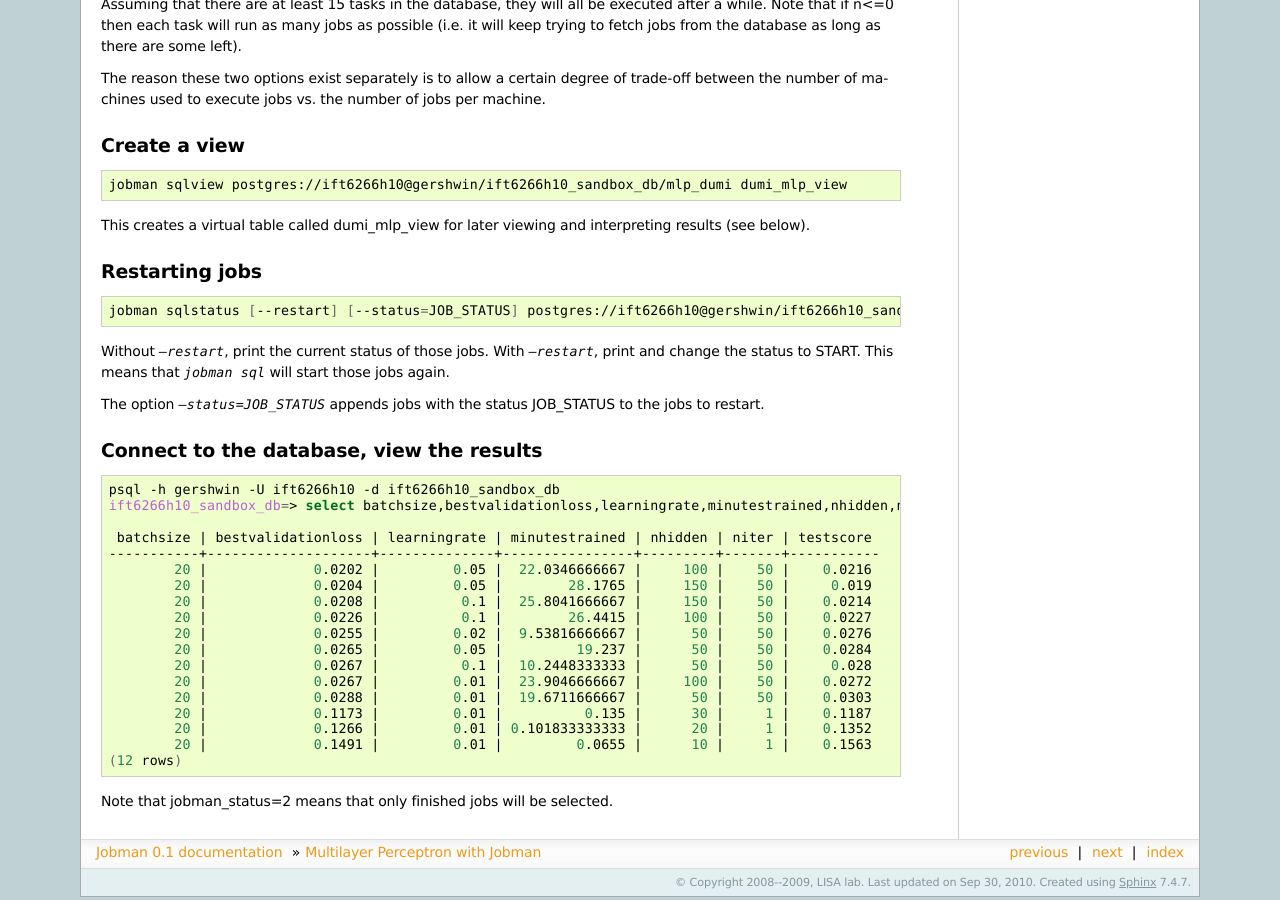
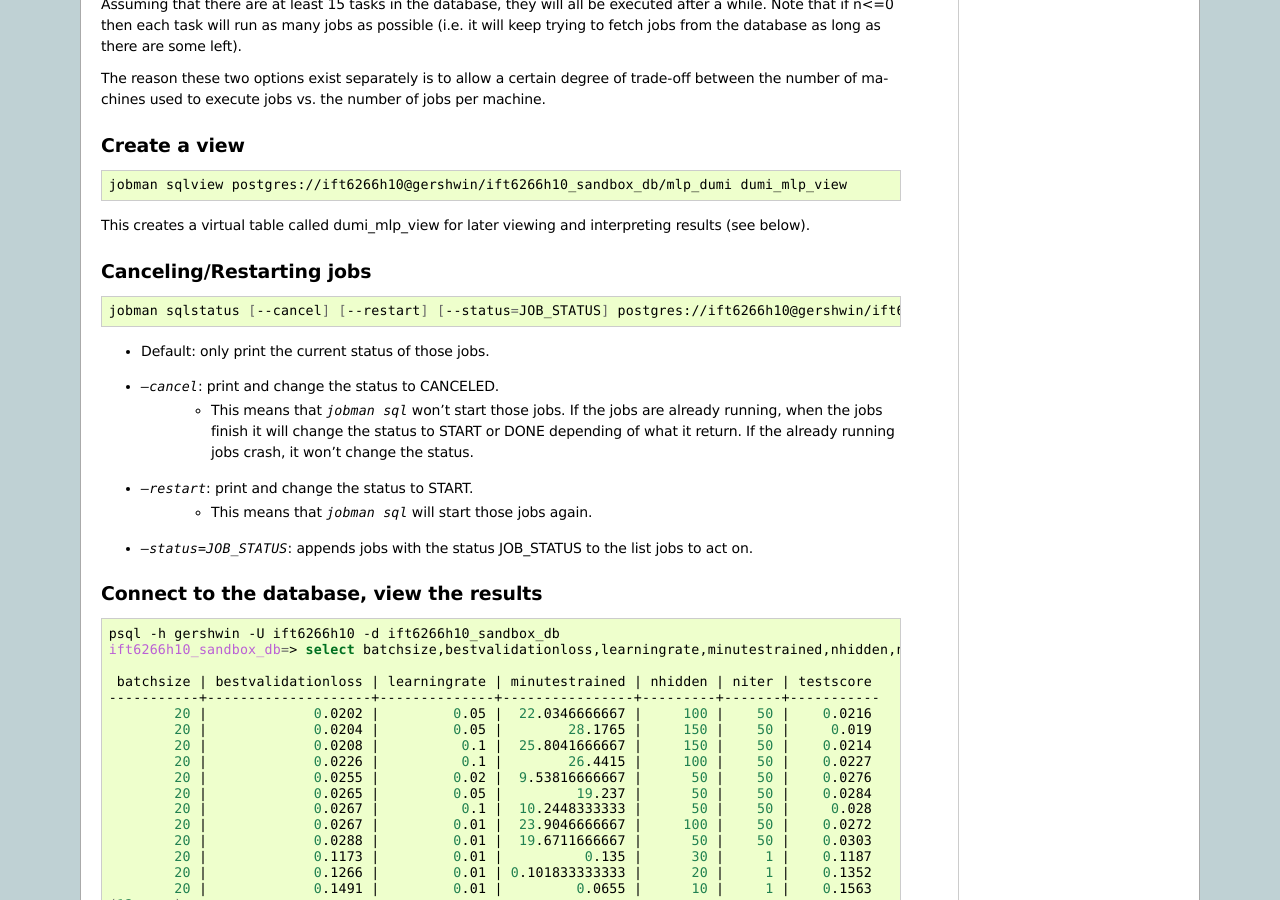
Before and after one commit to crmne/jobman, a Sphinx documentation site: the page built from doc/mlp_jobman.txt, in a window 1280 px wide and 900 px high, scrolled down 2772 px. Built offline with Sphinx 7.4.7, drawn with Linux system fonts in a browser that asks for light colours; formulas are drawn with MathJax 3; some of the changed text lies outside the part shown.

Commit message:
created the new CANCELED status and modified the command sqlstatus to cancel jobs.

```diff
--- a/doc/mlp_jobman.txt
+++ b/doc/mlp_jobman.txt
@@ -191,18 +191,22 @@ Create a view
 
 This creates a virtual table called dumi_mlp_view for later viewing and interpreting results (see below).
 
-Restarting jobs
-+++++++++++++++
+Canceling/Restarting jobs
++++++++++++++++++++++++++
 
 .. code-block:: bash
 
-   jobman sqlstatus [--restart] [--status=JOB_STATUS] postgres://ift6266h10@gershwin/ift6266h10_sandbox_db/mlp_dumi JOB_ID1, JOB_ID2, ...
+   jobman sqlstatus [--cancel] [--restart] [--status=JOB_STATUS] postgres://ift6266h10@gershwin/ift6266h10_sandbox_db/mlp_dumi JOB_ID1, JOB_ID2, ...
 
-Without `--restart`, print the current status of those jobs. With `--restart`,
-print and change the status to START. This means that `jobman sql` will start
-those jobs again.
-
-The option `--status=JOB_STATUS` appends jobs with the status JOB_STATUS to the jobs to restart.
+* Default: only print the current status of those jobs.
+* `--cancel`: print and change the status to CANCELED.
+    * This means that  `jobman sql` won't start those jobs. If the jobs are
+      already running, when the jobs finish it will change the status to START
+      or DONE depending of what it return. If the already running jobs crash,
+      it won't change the status.
+* `--restart`: print and change the status to START.
+    *  This means that `jobman sql` will start those jobs again.
+* `--status=JOB_STATUS`: appends jobs with the status JOB_STATUS to the list jobs to act on.
 
 
 Connect to the database, view the results
```
Also changed, not shown: doc/addition_exp_sql.txt (+12 -7 lines), 4 other files.
